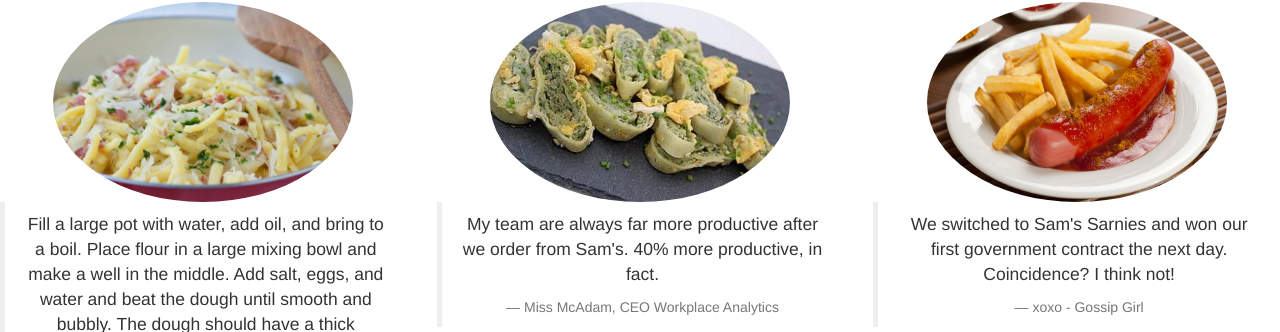
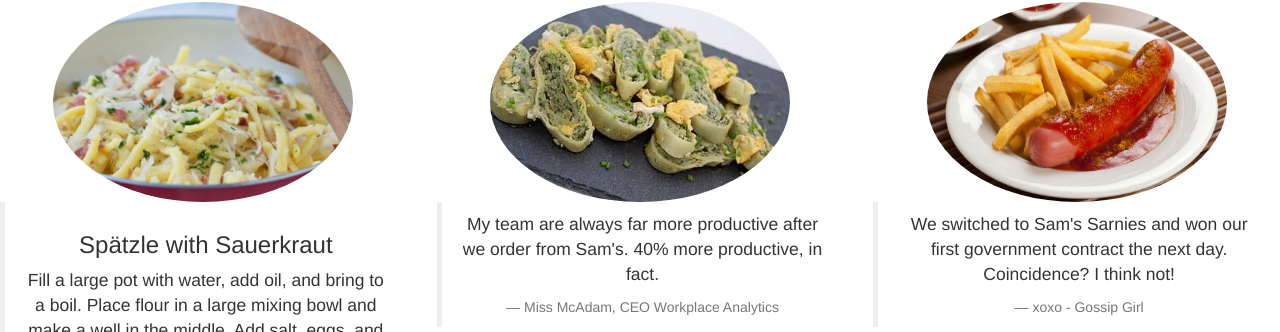
Before and after one commit to Louisahaas/Group-Project-2, a plain HTML site: page index.html in a window 1280 px wide. Shown: the part 468-800 px from the top of the page. Drawn offline with Linux system fonts and the light colour scheme.

Commit message:
jjdd
dss

```diff
--- a/index.html
+++ b/index.html
@@ -35,6 +35,7 @@ initial-scale=1.0">
       <div class="col-sm-4">
       <img class="img-circle" src='images/sauerkraut-spaetzle.jpg' width="300" height="200">
       <blockquote>
+        <h3>Spätzle with Sauerkraut</h2>
       <p>Fill a large pot with water, add oil, and bring to a boil.
 Place flour in a large mixing bowl and make a well in the middle. Add salt, eggs, and water and beat the dough until smooth and bubbly. The dough should have a thick consistency.
 Fill a spaetzle press with the dough and squeeze into the boiling water (You may use a colander to push the dough through or a wooden cutting board and scrape dough little by little with a knife into the water).
```
